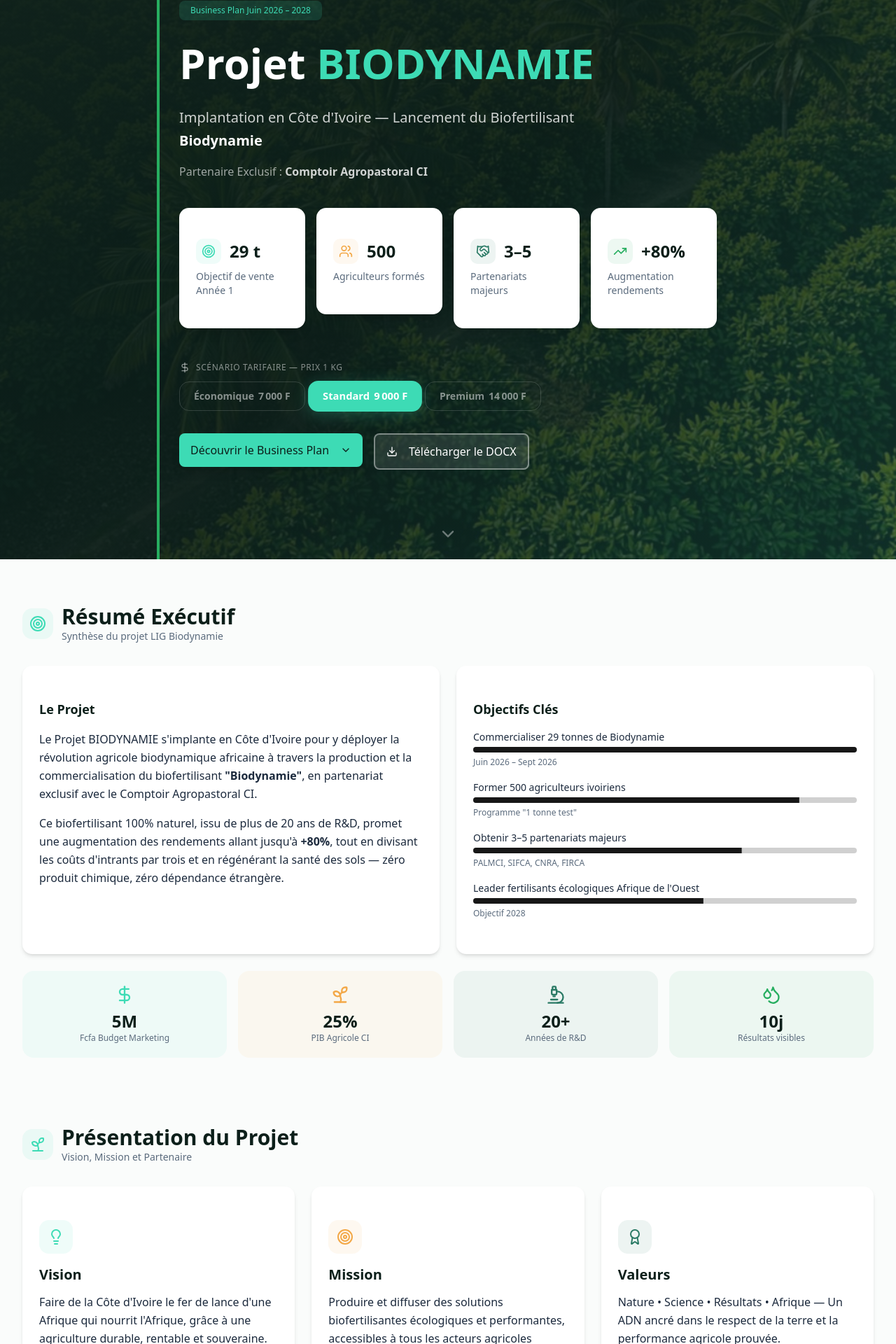
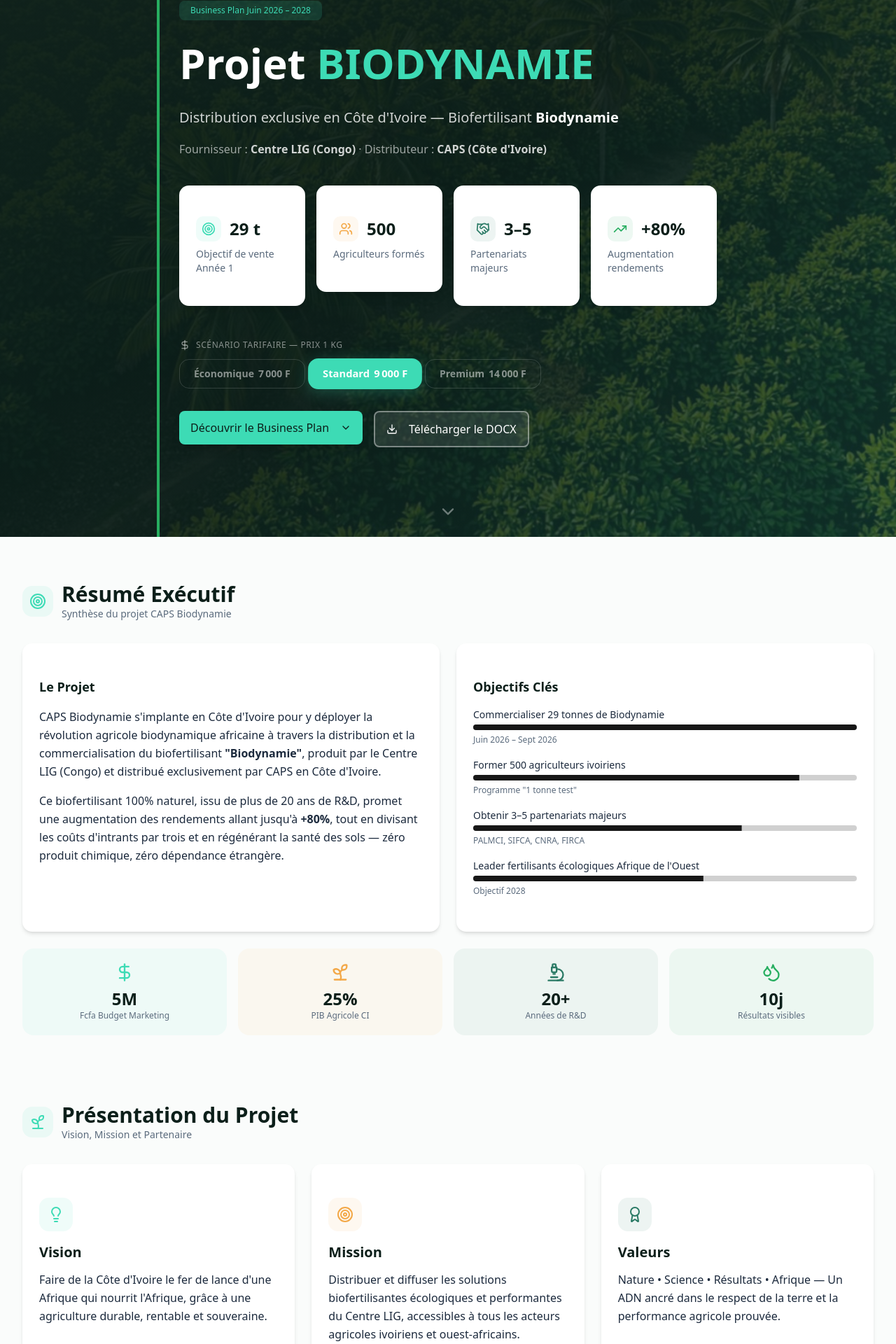
Before and after one commit to PrisivDev/Business_Plan_LIG_Biodynamie_CI, a Next.js app: page / in a window 1280 px wide. Shown: the part 127-2047 px from the top of the page at 70% size. Built offline with nearby package versions, Linux system fonts and the light colour scheme.

Commit message:
6431fb94-e77b-46fe-8d70-468d3bc5499a

```diff
--- a/src/app/layout.tsx
+++ b/src/app/layout.tsx
@@ -14,10 +14,10 @@
 });
 
 export const metadata: Metadata = {
-  title: "Business Plan — LIG Biodynamie Côte d'Ivoire",
-  description: "Business Plan complet pour le Centre de Recherche Agricole LIAMBOU GISELE (LIG) — Biofertilisant Biodynamie en Côte d'Ivoire",
-  keywords: ["LIG", "Biodynamie", "Côte d'Ivoire", "biofertilisant", "agriculture", "business plan"],
-  authors: [{ name: "Centre LIG — Comptoir Agropastoral CI" }],
+  title: "Business Plan — CAPS Biodynamie Côte d'Ivoire",
+  description: "Business Plan complet pour CAPS Biodynamie — Distributeur exclusif du biofertilisant Biodynamie (LIG, Congo) en Côte d'Ivoire",
+  keywords: ["CAPS", "LIG", "Biodynamie", "Côte d'Ivoire", "Congo", "biofertilisant", "agriculture", "business plan"],
+  authors: [{ name: "CAPS Biodynamie — Comptoir Agropastoral CI" }],
   icons: {
     icon: "https://z-cdn.chatglm.cn/z-ai/static/logo.svg",
   },
--- a/src/app/page.tsx
+++ b/src/app/page.tsx
@@ -196,11 +196,11 @@
     consequences: 'Réduction de la marge brute de 5 à 10 points, pression sur les prix de vente, nécessité d\'augmenter les tarifs ce qui affecte la compétitivité.',
   },
   {
-    name: 'Dépendance au partenaire exclusif',
+    name: 'Dépendance au fournisseur LIG (Congo)',
     likelihood: 2, impact: 4, category: 'stratégique',
-    description: 'Le partenariat exclusif avec le Comptoir Agropastoral CI concentre un risque important : en cas de désaccord, de retrait ou de défaillance du partenaire, l\'ensemble de la stratégie d\'implantation est compromise. Le partenaire détient un pouvoir de négociation élevé et contrôle l\'accès au marché local, les relations institutionnelles et une partie de la logistique.',
-    mitigation: 'Négociation d\'un contrat cadre avec clauses de protection (préavis 12 mois, non-concurrence, transfert de savoir-faire), développement progressif d\'une équipe locale indépendante, diversification des partenariats (ANADER, FIRCA, CNRA), clause d\'exclusivité limitée dans le temps (3 ans renouvelable).',
-    consequences: 'Perte d\'accès au marché ivoirien, retrait des relations institutionnelles, interruption de la distribution, coûts de restructuration estimés à 10-15M Fcfa.',
+    description: 'L\'approvisionnement exclusif auprès du Centre LIG (Congo) concentre un risque d\'approvisionnement : en cas de désaccord, de retrait ou de défaillance du fournisseur, l\'ensemble de la stratégie de distribution est compromise. LIG détient le brevet et la technologie de production du biofertilisant.',
+    mitigation: 'Négociation d\'un contrat cadre d\'approvisionnement avec clauses de protection (préavis 12 mois, prix fixe, volumes garantis), transfert progressif de compétences techniques, exploration de licences de production locale à moyen terme, diversification des sources d\'approvisionnement en matières premières.',
+    consequences: 'Rupture d\'approvisionnement en produits, impossibilité de répondre à la demande, perte de crédibilité commerciale, coûts de restructuration estimés à 10-15M Fcfa.',
   },
   {
     name: 'Conditions météorologiques défavorables',
@@ -221,7 +221,7 @@
 const timelineData = [
   { period: 'Mai 2026', title: 'Pré-lancement', desc: 'Campagne de teasing digitale, signature des MoU avec FIRCA et PALMCI', status: 'upcoming' },
   { period: '10 Juin 2026', title: 'Lancement officiel', desc: 'Cérémonie à Abidjan avec partenaires, démonstration live, couverture médiatique RTI/Business24', status: 'upcoming' },
-  { period: 'Juil–Sept 2026', title: 'LIG Biodynamie Tour', desc: 'Tournée dans 5 régions agricoles, formations gratuites, campagne influenceurs verts', status: 'upcoming' },
+  { period: 'Juil–Sept 2026', title: 'CAPS Biodynamie Tour', desc: 'Tournée dans 5 régions agricoles, formations gratuites, campagne influenceurs verts', status: 'upcoming' },
   { period: 'Oct–Déc 2026', title: 'Évaluation & Consolidation', desc: 'Évaluation des résultats, collecte témoignages, signature nouveaux contrats', status: 'upcoming' },
   { period: 'Jan–Jun 2027', title: 'Extension régionale', desc: 'Extension distribution régionale, lancement label "Fermes Biodynamiques", salons (SARA)', status: 'upcoming' },
 ]
@@ -283,7 +283,7 @@
     'Comparatif : 3x moins cher que chimiques',
   ]},
   { P: 'Place', icon: Truck, color: C.accentDark, items: [
-    'Centre LIG Abidjan (vente directe)',
+    'Centre CAPS Abidjan (vente directe)',
     'E-commerce www.biodynamie.ci',
     'Réseau ANADER (diffusion nationale)',
     'Coopératives partenaires (10 régions)',
@@ -292,7 +292,7 @@
   ]},
   { P: 'Promotion', icon: Megaphone, color: C.purple, items: [
     'Lancement 10 juin 2026 (événement premium)',
-    'LIG Biodynamie Tour (5 régions)',
+    'CAPS Biodynamie Tour (5 régions)',
     'Influenceurs verts & ambassadeurs',
     'Témoignages vidéo agriculteurs',
     'Campagne digitale Facebook/WhatsApp',
@@ -314,7 +314,7 @@
 
 const compteResultatData = [
   { poste: 'Chiffre d\'affaires', a1: 17.4, a2: 64.0, a3: 135.0, bold: true, color: C.accent },
-  { poste: '  Vente biofertilisant (70%)', a1: 12.2, a2: 44.8, a3: 94.5, bold: false, color: C.text },
+  { poste: '  Distribution biofertilisant (70%)', a1: 12.2, a2: 44.8, a3: 94.5, bold: false, color: C.text },
   { poste: '  Formations & accompagnement (15%)', a1: 2.6, a2: 9.6, a3: 20.3, bold: false, color: C.text },
   { poste: '  Consultation R&D (10%)', a1: 1.7, a2: 6.4, a3: 13.5, bold: false, color: C.text },
   { poste: '  Certification Fermes Bio (5%)', a1: 0.9, a2: 3.2, a3: 6.7, bold: false, color: C.text },
@@ -602,7 +602,7 @@
 
     const compteResultatData = [
       { poste: 'Chiffre d\'affaires', a1: totalCA[0], a2: totalCA[1], a3: totalCA[2], bold: true, color: C.accent },
-      { poste: '  Vente biofertilisant', a1: productCA[0], a2: productCA[1], a3: productCA[2], bold: false, color: C.text },
+      { poste: '  Distribution biofertilisant', a1: productCA[0], a2: productCA[1], a3: productCA[2], bold: false, color: C.text },
       { poste: '  Formations & accompagnement', a1: 2.6, a2: 9.6, a3: 20.3, bold: false, color: C.text },
       { poste: '  Consultation R&D', a1: 1.7, a2: 6.4, a3: 13.5, bold: false, color: C.text },
       { poste: '  Certification Fermes Bio', a1: 0.9, a2: 3.2, a3: 6.7, bold: false, color: C.text },
@@ -808,10 +808,10 @@
               Projet <span style={{ color: C.accent }}>BIODYNAMIE</span>
             </h1>
             <p className="text-lg sm:text-xl text-white/80 mb-4 max-w-2xl leading-relaxed">
-              Implantation en Côte d&apos;Ivoire — Lancement du Biofertilisant <strong className="text-white">Biodynamie</strong>
+              Distribution exclusive en Côte d&apos;Ivoire — Biofertilisant <strong className="text-white">Biodynamie</strong>
             </p>
             <p className="text-base text-white/60 mb-10 max-w-2xl">
-              Partenaire Exclusif : <strong className="text-white/80">Comptoir Agropastoral CI</strong>
+              Fournisseur : <strong className="text-white/80">Centre LIG (Congo)</strong> · Distributeur : <strong className="text-white/80">CAPS (Côte d&apos;Ivoire)</strong>
             </p>
             <div className="grid grid-cols-2 lg:grid-cols-4 gap-4 mb-12">
               <StatCard icon={Target} value="29 t" label="Objectif de vente Année 1" color={C.accent} />
@@ -863,15 +863,15 @@
 
           {/* ═══════ RÉSUMÉ EXÉCUTIF ═══════ */}
           <AnimatedSection id="resume">
-            <SectionHeader icon={Target} title="Résumé Exécutif" subtitle="Synthèse du projet LIG Biodynamie" />
+            <SectionHeader icon={Target} title="Résumé Exécutif" subtitle="Synthèse du projet CAPS Biodynamie" />
             <div className="grid md:grid-cols-2 gap-6">
               <Card className="border-0 shadow-md">
                 <CardContent className="p-6">
                   <h3 className="text-lg font-semibold mb-4" style={{ color: C.primary }}>Le Projet</h3>
                   <p className="leading-relaxed mb-4" style={{ color: C.text }}>
-                    Le Projet BIODYNAMIE s&apos;implante en Côte d&apos;Ivoire pour y déployer
-                    la révolution agricole biodynamique africaine à travers la production et la commercialisation du
-                    biofertilisant <strong>&quot;Biodynamie&quot;</strong>, en partenariat exclusif avec le Comptoir Agropastoral CI.
+                    CAPS Biodynamie s&apos;implante en Côte d&apos;Ivoire pour y déployer
+                    la révolution agricole biodynamique africaine à travers la distribution et la commercialisation du
+                    biofertilisant <strong>&quot;Biodynamie&quot;</strong>, produit par le Centre LIG (Congo) et distribué exclusivement par CAPS en Côte d&apos;Ivoire.
                   </p>
                   <p className="leading-relaxed" style={{ color: C.text }}>
                     Ce biofertilisant 100% naturel, issu de plus de 20 ans de R&D, promet une augmentation des
@@ -924,7 +924,7 @@
             <div className="grid md:grid-cols-3 gap-6 mb-8">
               {[
                 { title: 'Vision', desc: 'Faire de la Côte d\'Ivoire le fer de lance d\'une Afrique qui nourrit l\'Afrique, grâce à une agriculture durable, rentable et souveraine.', icon: Lightbulb, color: C.accent },
-                { title: 'Mission', desc: 'Produire et diffuser des solutions biofertilisantes écologiques et performantes, accessibles à tous les acteurs agricoles ivoiriens et ouest-africains.', icon: Target, color: C.gold },
+                { title: 'Mission', desc: 'Distribuer et diffuser les solutions biofertilisantes écologiques et performantes du Centre LIG, accessibles à tous les acteurs agricoles ivoiriens et ouest-africains.', icon: Target, color: C.gold },
                 { title: 'Valeurs', desc: 'Nature • Science • Résultats • Afrique — Un ADN ancré dans le respect de la terre et la performance agricole prouvée.', icon: Award, color: C.accentDark },
               ].map((item, i) => (
                 <motion.div key={i} whileHover={{ y: -4 }}>
@@ -942,9 +942,10 @@
             </div>
             <Card className="border-0 shadow-md">
               <CardContent className="p-6">
-                <h3 className="text-xl font-semibold mb-4" style={{ color: C.primary }}>Partenaire Exclusif : Comptoir Agropastoral CI</h3>
+                <h3 className="text-xl font-semibold mb-4" style={{ color: C.primary }}>Structure du Projet : LIG (Congo) × CAPS (Côte d&apos;Ivoire)</h3>
                 <p className="leading-relaxed mb-4" style={{ color: C.text }}>
-                  Le Comptoir Agropastoral CI est le partenaire exclusif de LIG en Côte d&apos;Ivoire. Implanté localement, il assure la distribution,
+                  <strong>LIG (Centre LIG, Congo)</strong> est le fournisseur et partenaire R&D qui conçoit et produit le biofertilisant Biodynamie.
+                  <strong>CAPS (Comptoir Agropastoral CI)</strong> est le distributeur exclusif en Côte d&apos;Ivoire, assurant la commercialisation,
                   la logistique, les relations institutionnelles et le suivi terrain.
                 </p>
                 <div className="flex flex-wrap gap-4 text-sm" style={{ color: C.muted }}>
@@ -967,7 +968,7 @@
                     { letter: 'P', label: 'Politique', items: ['Volonté gouvernementale d\'innovation verte', 'Stabilité macropolitique favorable', 'PNIA II et PNDAD'], color: '#2A7A65' },
                     { letter: 'E', label: 'Économique', items: ['Agriculture = 25% du PIB', 'Forte dépendance aux importations d\'engrais', 'Coût élevé des intrants chimiques'], color: '#3DDBB5' },
                     { letter: 'S', label: 'Socioculturel', items: ['Tradition agricole profonde', 'Résistance au changement', 'Jeunesse agricole croissante'], color: '#F3A847' },
-                    { letter: 'T', label: 'Technologique', items: ['R&D LIG +20 ans', 'Adaptation aux sols tropicaux', 'Innovation zero nourrissage piscicole'], color: '#D4875A' },
+                    { letter: 'T', label: 'Technologique', items: ['R&D Centre LIG (Congo) +20 ans', 'Adaptation aux sols tropicaux', 'Innovation zero nourrissage piscicole'], color: '#D4875A' },
                     { letter: 'E', label: 'Environnemental', items: ['Dégradation des sols par engrais chimiques', 'Changement climatique', 'Demande mondiale de bio'], color: '#5B8DB8' },
                     { letter: 'L', label: 'Légal', items: ['Loi n°2015-537 modernisation agricole', 'Stratégie Bio 2030', 'Normes certifications agricoles'], color: '#8B7E5A' },
                   ].map((item, i) => (
@@ -1233,7 +1234,7 @@
                   <div>
                     <h4 className="font-semibold text-sm mb-2" style={{ color: C.accentDark }}>Canaux de Distribution</h4>
                     <div className="grid grid-cols-2 gap-2">
-                      {['Vente directe Centre LIG Abidjan', 'E-commerce www.biodynamie.ci', 'Coopératives partenaires', 'ANADER (diffusion nationale)', 'Magasins bio / intrants verts', '10 technico-commerciaux'].map((ch, i) => (
+                      {['Vente directe Centre CAPS Abidjan', 'E-commerce www.biodynamie.ci', 'Coopératives partenaires', 'ANADER (diffusion nationale)', 'Magasins bio / intrants verts', '10 technico-commerciaux'].map((ch, i) => (
                         <div key={i} className="flex items-center gap-2 text-xs" style={{ color: C.text }}>
                           <ChevronRight size={12} style={{ color: C.accent }} />{ch}
                         </div>
@@ -1245,7 +1246,7 @@
                     <h4 className="font-semibold text-sm mb-2" style={{ color: C.gold }}>Sources de Revenus</h4>
                     <div className="space-y-2">
                       {[
-                        { label: 'Vente de biofertilisant', pct: 70 },
+                        { label: 'Distribution biofertilisant', pct: 70 },
                         { label: 'Formations & accompagnement', pct: 15 },
                         { label: 'Consultation R&D', pct: 10 },
                         { label: 'Certification "Fermes Biodynamiques"', pct: 5 },
@@ -2396,14 +2397,14 @@
                         <tbody>
                           {[
                             { abbr: 'Biofertilisant', cat: 'Agronomie', def: 'Substance contenant des micro-organismes vivants qui favorisent la croissance des plantes en augmentant la disponibilité des nutriments dans le sol. Contrairement aux engrais chimiques, il régénère l\'écosystème du sol.' },
-                            { abbr: 'Biodynamie', cat: 'Agronomie', def: 'Méthode agricole écologique intégrant les principes de l\'agriculture biologique avec des pratiques spirituelles et cosmiques. Dans notre contexte, désigne le biofertilisant breveté du Centre LIG.' },
+                            { abbr: 'Biodynamie', cat: 'Agronomie', def: 'Méthode agricole écologique intégrant les principes de l\'agriculture biologique avec des pratiques spirituelles et cosmiques. Dans notre contexte, désigne le biofertilisant breveté par le Centre LIG (Congo), distribué exclusivement par CAPS en Côte d\'Ivoire.' },
                             { abbr: 'Intrant', cat: 'Agronomie', def: 'Tout produit ou matière utilisé dans le processus de production agricole : engrais, pesticides, semences, traitements. Les intrants chimiques sont progressivement remplacés par des alternatives biologiques.' },
                             { abbr: 'pH', cat: 'Chimie du sol', def: 'Potentiel hydrogène, mesure de l\'acidité ou de l\'alcalinité d\'un sol. Échelle de 0 à 14. Un pH de 7,5 (Biodynamie) est légèrement alcalin et compatible avec la plupart des cultures tropicales.' },
                             { abbr: 'Rendement', cat: 'Agronomie', def: 'Quantité de production récoltée par unité de surface (ex : tonnes/hectare). L\'objectif de Biodynamie est d\'augmenter les rendements de +80% par rapport aux pratiques conventionnelles.' },
                             { abbr: 'Biodégradable', cat: 'Écologie', def: 'Qui peut être décomposé par des organismes vivants (bactéries, champignons) en éléments naturels sans pollution. Le biofertilisant Biodynamie est 100% biodégradable contrairement aux engrais chimiques.' },
                             { abbr: 'Sols tropicaux', cat: 'Pédologie', def: 'Sols caractéristiques des régions tropicales, souvent ferrallitiques, acides et appauvris en matière organique. Nécessitent des amendements spécifiques que le Biodynamie apporte.' },
-                            { abbr: 'R&D', full: 'Recherche et Développement', def: 'Activités de recherche fondamentale et appliquée visant à créer de nouveaux produits ou améliorer les existants. Le Centre LIG a plus de 20 ans de R&D sur le biofertilisant Biodynamie.' },
-                            { abbr: 'Pisciculture zéro nourrissage', cat: 'Innovation LIG', def: 'Technique exclusive du Centre LIG consistant à élever des poissons sans apport alimentaire externe. Les rejets piscicoles servent de base au biofertilisant, garantissant un produit 100% naturel et économique.' },
+                            { abbr: 'R&D', full: 'Recherche et Développement', def: 'Activités de recherche fondamentale et appliquée visant à créer de nouveaux produits ou améliorer les existants. Le Centre LIG (Congo) a plus de 20 ans de R&D sur le biofertilisant Biodynamie.' },
+                            { abbr: 'Pisciculture zéro nourrissage', cat: 'Innovation LIG (Congo)', def: 'Technique exclusive du Centre LIG (Congo) consistant à élever des poissons sans apport alimentaire externe. Les rejets piscicoles servent de base au biofertilisant, garantissant un produit 100% naturel et économique.' },
                             { abbr: 'Rotation des stocks', cat: 'Logistique', def: 'Indicateur mesurant la vitesse à laquelle les stocks sont renouvelés. Calcul : Stock moyen / Coût des marchandises vendues × 365. Une rotation rapide indique une gestion efficace.' },
                             { abbr: 'Ecocert', cat: 'Certification', def: 'Organisme de certification internationale spécialisé dans l\'agriculture biologique et le développement durable. La certification Ecocert garantit le respect des normes bio européennes et internationales.' },
                           ].map((row, i) => (
@@ -2431,18 +2432,18 @@
                           <tr style={{ backgroundColor: C.primary }}>
                             <th className="text-left p-3 text-white font-semibold w-36">Référence</th>
                             <th className="text-left p-3 text-white font-semibold w-56">Intitulé</th>
-                            <th className="text-left p-3 text-white font-semibold">Description & Impact pour LIG</th>
+                            <th className="text-left p-3 text-white font-semibold">Description & Impact pour CAPS Biodynamie</th>
                           </tr>
                         </thead>
                         <tbody>
                           {[
                             { abbr: 'Loi n°2015-537', full: 'Loi relative à la modernisation agricole', def: 'Loi ivoirienne encadrant la modernisation du secteur agricole. Favorise l\'innovation, l\'adoption de nouvelles technologies et l\'accès aux financements pour les acteurs agricoles. Cadre favorable pour l\'introduction de biofertilisants.' },
-                            { abbr: 'PNIA II', full: 'Programme National d\'Investissement Agricole II', def: 'Plan stratégique ivoirien (2018-2026) pour le développement du secteur agricole. Priorise la sécurité alimentaire, l\'agro-industrie et l\'agriculture durable. Alignement stratégique direct avec les objectifs de LIG Biodynamie.' },
+                            { abbr: 'PNIA II', full: 'Programme National d\'Investissement Agricole II', def: 'Plan stratégique ivoirien (2018-2026) pour le développement du secteur agricole. Priorise la sécurité alimentaire, l\'agro-industrie et l\'agriculture durable. Alignement stratégique direct avec les objectifs de CAPS Biodynamie.' },
                             { abbr: 'PNDAD', full: 'Programme National de Développement Agricole Durable', def: 'Programme gouvernemental ivoirien visant à concilier développement agricole et durabilité environnementale. Soutient les pratiques agro-écologiques et la transition vers le bio.' },
                             { abbr: 'Stratégie Bio 2030', full: 'Stratégie Nationale de l\'Agriculture Biologique', def: 'Politique gouvernementale ivoirienne ambitionnant de développer l\'agriculture biologique d\'ici 2030. Crée des opportunités de subventions, de certifications et de marchés pour les produits bio comme Biodynamie.' },
                             { abbr: 'PIB', full: 'Produit Intérieur Brut', def: 'Valeur totale des biens et services produits dans un pays sur une année. En Côte d\'Ivoire, l\'agriculture représente 25% du PIB, soulignant l\'importance stratégique du secteur.' },
-                            { abbr: 'SARA', full: 'Salon de l\'Agriculture et des Ressources Animales', def: 'Plus grand salon agricole de Côte d\'Ivoire et d\'Afrique de l\'Ouest. Se tient tous les 2 ans à Abidjan. Opportunité majeure de visibilité, de networking et de démonstration pour LIG Biodynamie.' },
-                            { abbr: 'Capital social', full: 'Capital Social de l\'Entreprise', def: 'Montant des apports des associés constituant les ressources permanentes de l\'entreprise. Figure au passif du bilan. Pour LIG CI, le capital social initial est de 20M FCFA.' },
+                            { abbr: 'SARA', full: 'Salon de l\'Agriculture et des Ressources Animales', def: 'Plus grand salon agricole de Côte d\'Ivoire et d\'Afrique de l\'Ouest. Se tient tous les 2 ans à Abidjan. Opportunité majeure de visibilité, de networking et de démonstration pour CAPS Biodynamie.' },
+                            { abbr: 'Capital social', full: 'Capital Social de l\'Entreprise', def: 'Montant des apports des associés constituant les ressources permanentes de l\'entreprise. Figure au passif du bilan. Pour CAPS CI, le capital social initial est de 20M FCFA.' },
                             { abbr: 'Amortissement', full: 'Amortissement comptable', def: 'Constatation comptable de la dépréciation irréversible d\'un actif immobilisé (matériel, bâtiments) sur sa durée de vie utile. Charge non décaissable qui réduit le résultat imposable.' },
                           ].map((row, i) => (
                             <tr key={i} style={{ backgroundColor: i % 2 === 0 ? 'transparent' : `${C.accent}04` }}>
@@ -2529,19 +2530,19 @@
                   <Leaf size={22} className="text-white" />
                 </div>
                 <div>
-                  <p className="font-bold text-white">LIG Biodynamie</p>
+                  <p className="font-bold text-white">CAPS Biodynamie</p>
                   <p className="text-xs" style={{ color: C.accent }}>Côte d&apos;Ivoire</p>
                 </div>
               </div>
               <p className="text-sm text-white/60 leading-relaxed">
-                Le Projet BIODYNAMIE porte la vision d&apos;une Côte d&apos;Ivoire autosuffisante et durable.
+                CAPS Biodynamie porte la vision d&apos;une Côte d&apos;Ivoire autosuffisante et durable.
               </p>
             </div>
             <div>
-              <h4 className="font-semibold text-white mb-4">LIG Côte d&apos;Ivoire</h4>
+              <h4 className="font-semibold text-white mb-4">LIG — Fournisseur (Congo)</h4>
               <div className="space-y-2 text-sm text-white/60">
-                <div className="flex items-center gap-2"><Phone size={14} /> +225 21270000</div>
-                <div className="flex items-center gap-2"><Phone size={14} /> +225 21271010</div>
+                <div className="flex items-center gap-2"><MapPin size={14} /> Centre LIG, Brazzaville, Congo</div>
+                <div className="flex items-center gap-2"><Globe size={14} /> R&D & Production du biofertilisant</div>
               </div>
             </div>
             <div>
```
Also changed, not shown: 2 other files (tests, documents, lock files or other folders).
